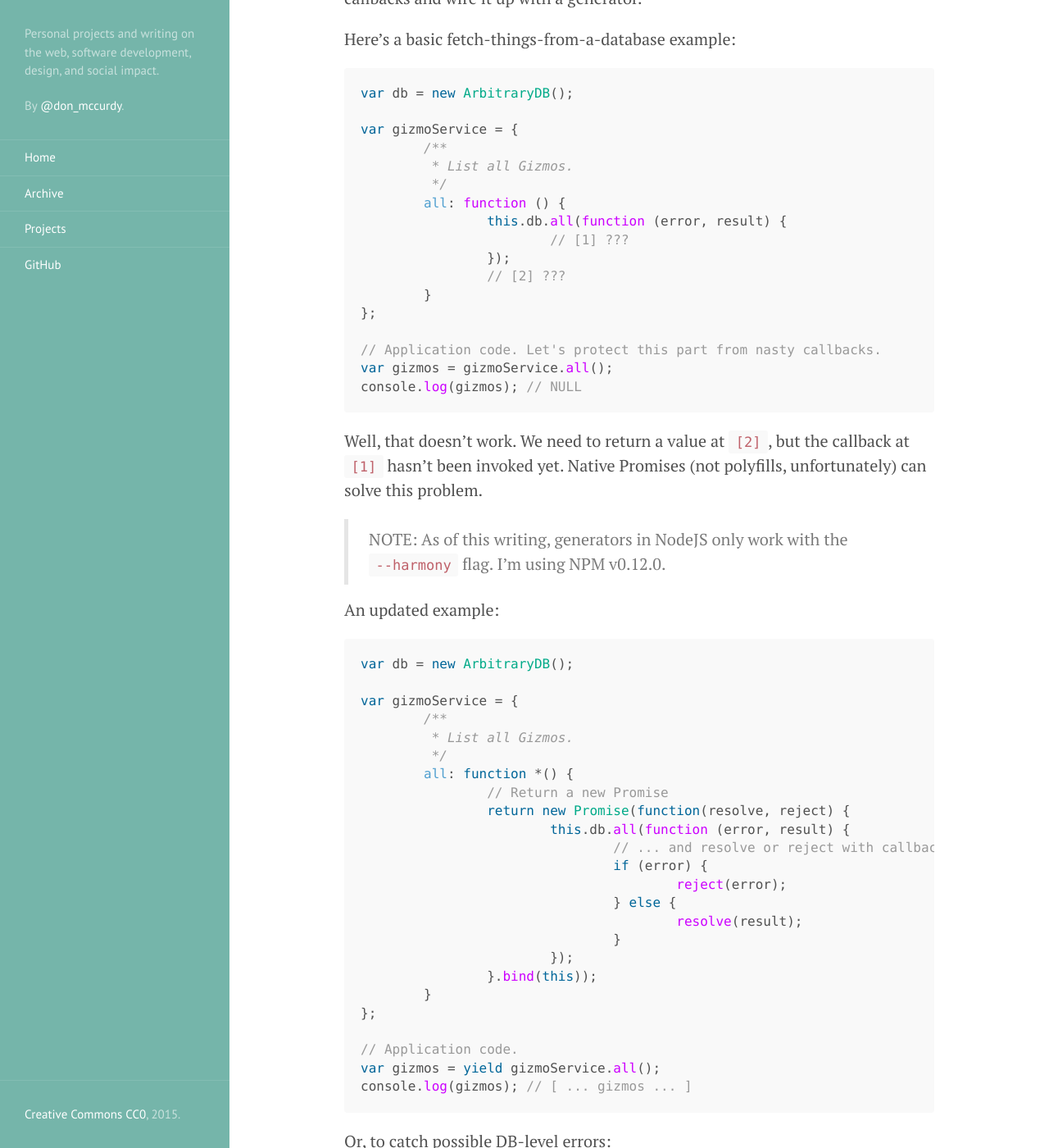
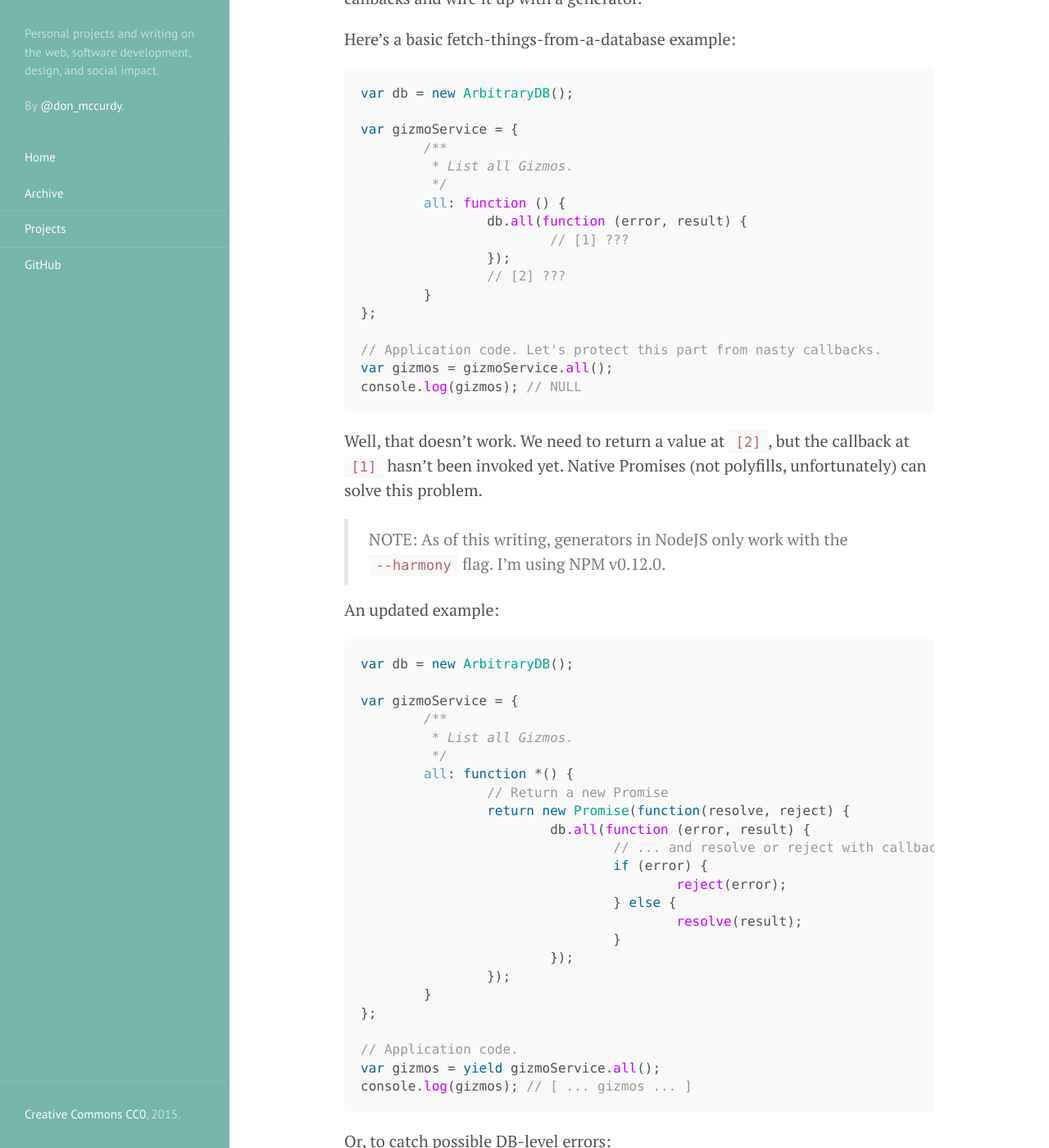
Before and after one commit to donmccurdy/blog, a Jekyll site: the page built from _posts/2015-08-07-es6-generators-with-callbacks.md, in a window 1280 px wide and 1400 px high, scrolled down 691 px. Shown: the whole window at 82% size. Built offline with Jekyll 4.4.1, drawn with Linux system fonts in a browser that asks for light colours; Markdown is read by kramdown in place of the engine named in the settings.

Commit message:
generator/callback corrections

```diff
--- a/_posts/2015-08-07-es6-generators-with-callbacks.md
+++ b/_posts/2015-08-07-es6-generators-with-callbacks.md
@@ -22,7 +22,7 @@ var gizmoService = {
 	 * List all Gizmos.
 	 */
 	all: function () {
-		this.db.all(function (error, result) {
+		db.all(function (error, result) {
 			// [1] ???
 		});
 		// [2] ???
@@ -50,7 +50,7 @@ var gizmoService = {
 	all: function *() {
 		// Return a new Promise
 		return new Promise(function(resolve, reject) {
-			this.db.all(function (error, result) {
+			db.all(function (error, result) {
 				// ... and resolve or reject with callback result.
 				if (error) {
 					reject(error);
@@ -58,7 +58,7 @@ var gizmoService = {
 					resolve(result);
 				}
 			});
-		}.bind(this));
+		});
 	}
 };
 
```
